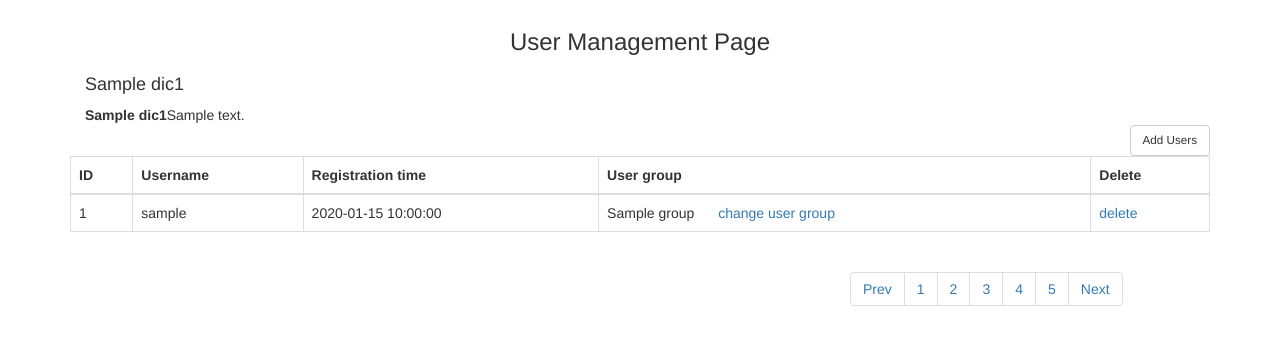
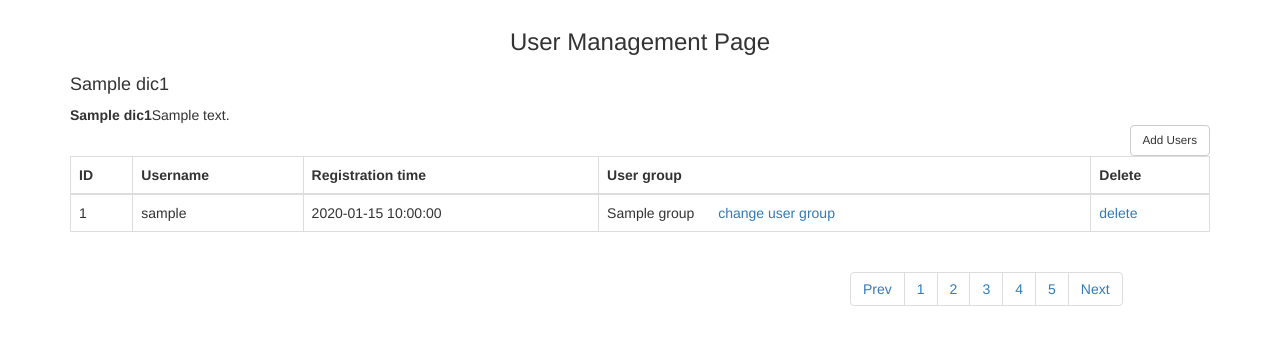
Before and after one commit to xiaowang012/flask_books, a Flask app: template templates/user.html in a window 1280 px wide. Shown: the part 51-396 px from the top of the page. Run offline with Flask 2, Linux system fonts and the light colour scheme; the template is opened without the code that fills it: values that come from a table or form of the project are taken from there, most other values are stand-ins (such as "Sample title", 1, 10 or a date in 2020); some libraries are stand-ins or nearby versions.

Commit message:
用户管理页

```diff
--- a/templates/user.html
+++ b/templates/user.html
@@ -42,8 +42,8 @@
                 </h3>
                 <div style="float: left;" class="container">
                     <div class="row clearfix">
-                        <div class="col-md-12 column">
-                            <div class="{{ dic1['style'] }}">
+                        <div style="padding-left:0" class="col-md-12 column">
+                            <div style="margin-right: 15px;" class="{{ dic1['style'] }}">
                                 <h4>
                                     {{ dic1['title'] }}
                                 </h4> <strong>{{ dic1['title'] }}</strong>{{ dic1['message'] }}
```
